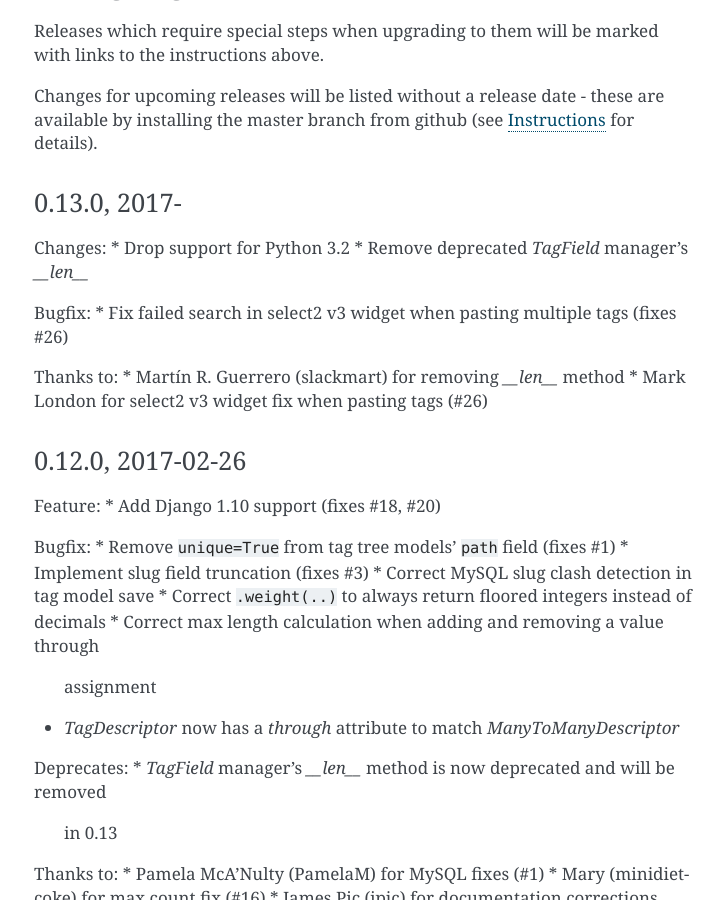
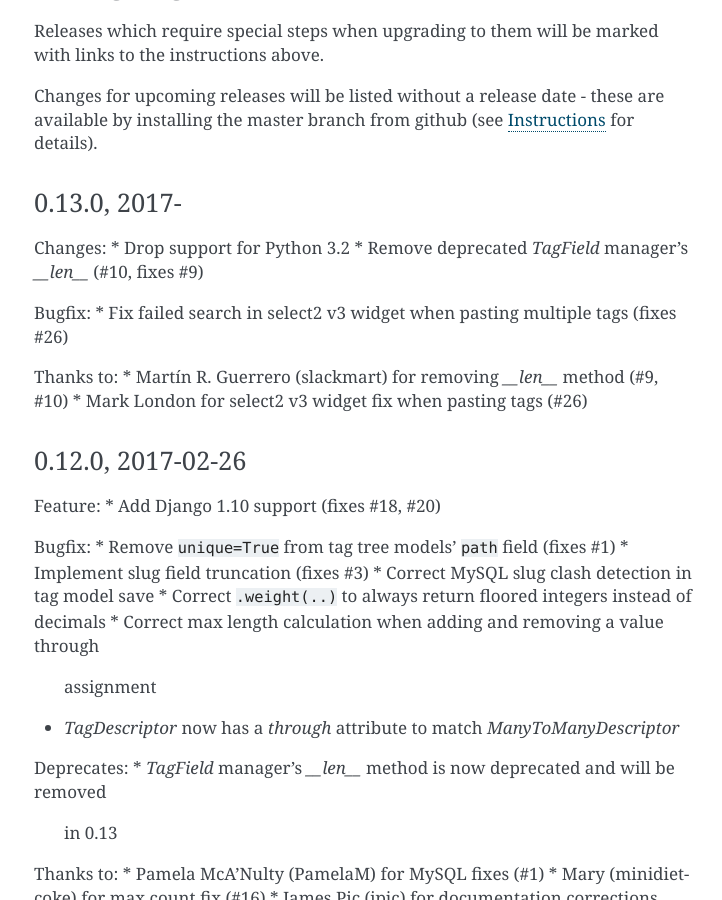
Before and after one commit to radiac/django-tagulous, a Sphinx documentation site: the page built from docs/upgrading.rst, in a window 1280 px wide and 900 px high, scrolled down 4029 px. Shown: the whole window, without its empty margins (386-1108 px from the left). Built offline with Sphinx 7.4.7, drawn with Linux system fonts in a browser that asks for light colours.

Commit message:
Update docs to close #9, #10

```diff
--- a/docs/upgrading.rst
+++ b/docs/upgrading.rst
@@ -218,13 +218,13 @@
 
 Changes:
 * Drop support for Python 3.2
-* Remove deprecated `TagField` manager's `__len__`
+* Remove deprecated `TagField` manager's `__len__` (#10, fixes #9)
 
 Bugfix:
 * Fix failed search in select2 v3 widget when pasting multiple tags (fixes #26)
 
 Thanks to:
-* Martín R. Guerrero (slackmart) for removing `__len__` method
+* Martín R. Guerrero (slackmart) for removing `__len__` method (#9, #10)
 * Mark London for select2 v3 widget fix when pasting tags (#26)
 
 
```
